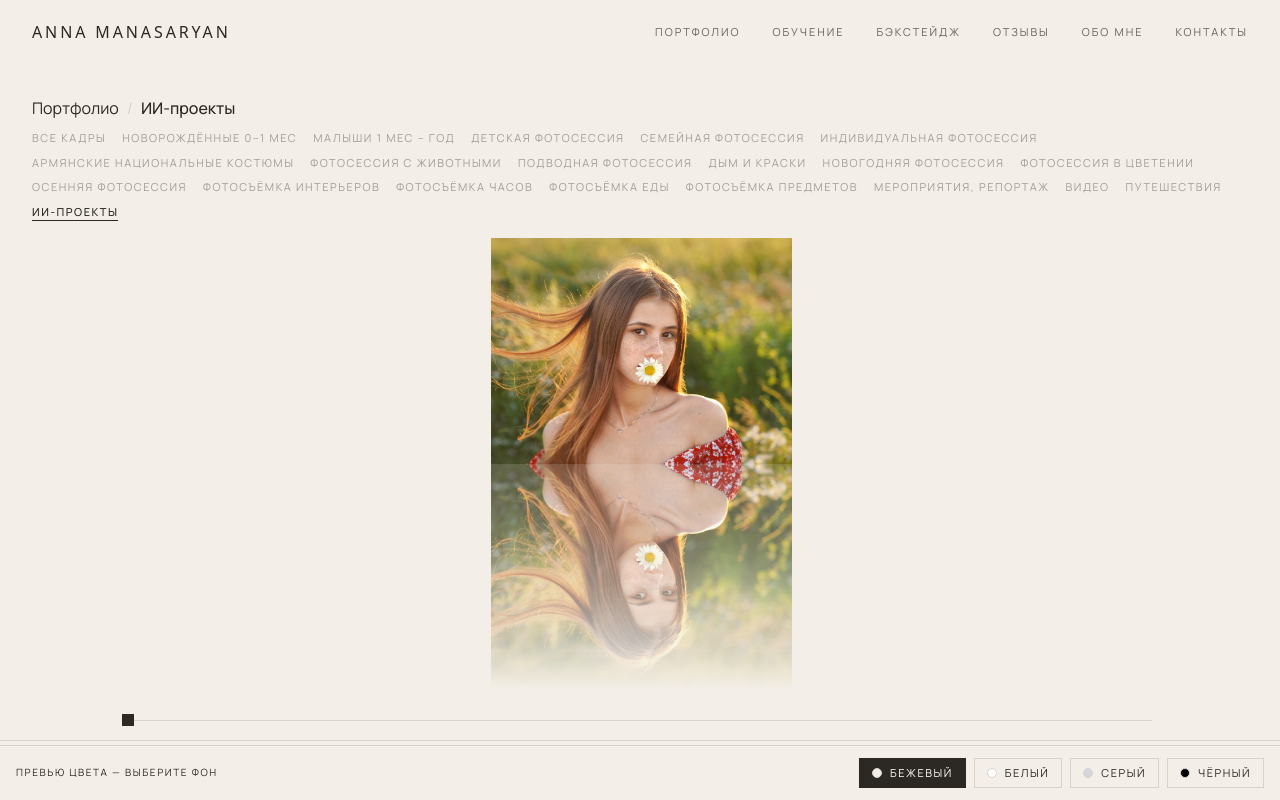
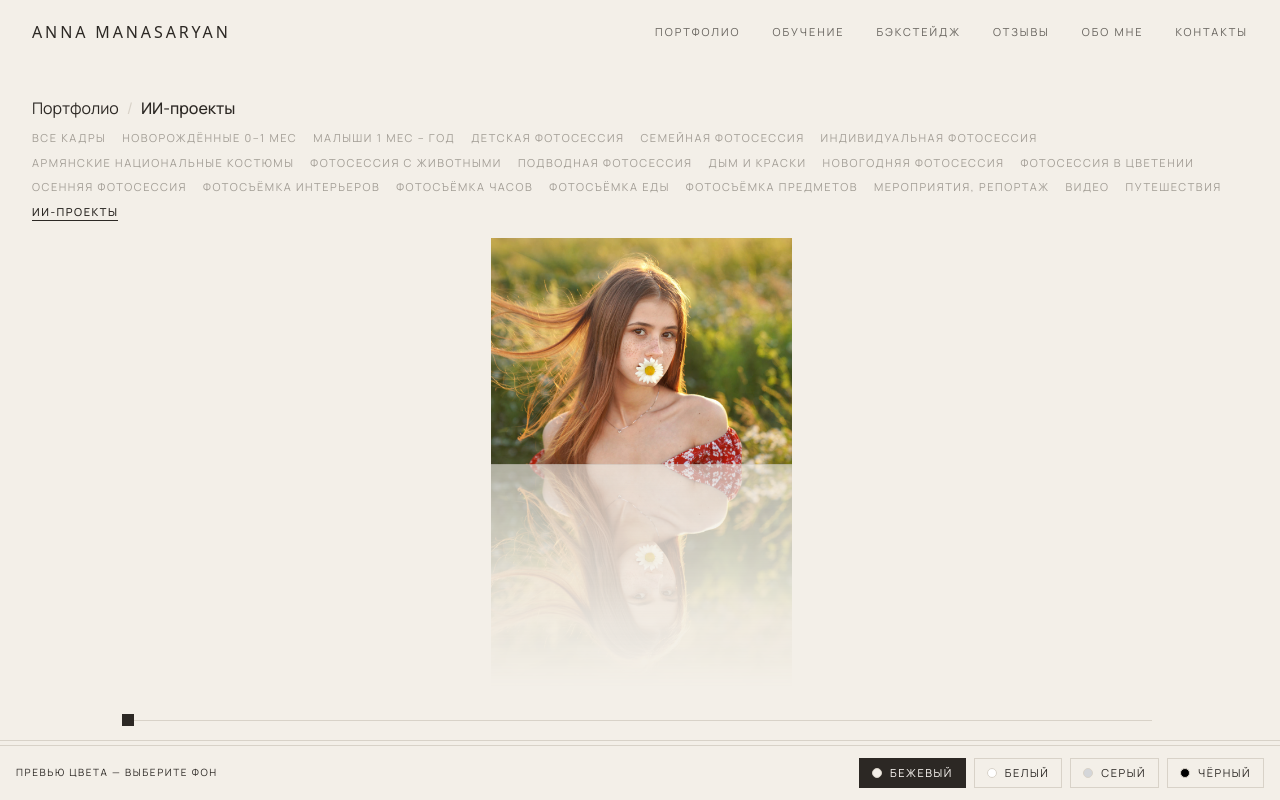
Before and after one commit to rednaxelavoroge/Anna_photo, a Next.js app: page /portfolio/ai in a window 1280 px wide. Shown: the top 800 px of the page. Built offline with nearby package versions, Linux system fonts and the light colour scheme; a web font is replaced by a local one.

Commit message:
Add spacing between first/last name on hero shutter, tune reflection to 0.42 opacity with soft saturation and border line matching Core theme

```diff
--- a/src/app/globals.css
+++ b/src/app/globals.css
@@ -340,6 +340,7 @@
     height: 100%;
     overflow: hidden;
     background: transparent;
+    box-shadow: 0 1px 0 color-mix(in srgb, var(--color-ink) 12%, transparent);
   }
 
   .image-flow-image {
@@ -358,21 +359,20 @@
     height: 100%;
     overflow: hidden;
     pointer-events: none;
-    opacity: 0.88;
+    opacity: 0.42;
+    filter: saturate(0.85);
     -webkit-mask-image: linear-gradient(
       to bottom,
-      rgba(0, 0, 0, 0.96) 0%,
-      rgba(0, 0, 0, 0.80) 30%,
-      rgba(0, 0, 0, 0.45) 70%,
-      rgba(0, 0, 0, 0.10) 95%,
+      rgba(0, 0, 0, 0.90) 0%,
+      rgba(0, 0, 0, 0.55) 30%,
+      rgba(0, 0, 0, 0.18) 70%,
       rgba(0, 0, 0, 0) 100%
     );
     mask-image: linear-gradient(
       to bottom,
-      rgba(0, 0, 0, 0.96) 0%,
-      rgba(0, 0, 0, 0.80) 30%,
-      rgba(0, 0, 0, 0.45) 70%,
-      rgba(0, 0, 0, 0.10) 95%,
+      rgba(0, 0, 0, 0.90) 0%,
+      rgba(0, 0, 0, 0.55) 30%,
+      rgba(0, 0, 0, 0.18) 70%,
       rgba(0, 0, 0, 0) 100%
     );
   }
--- a/src/components/SplitReveal.tsx
+++ b/src/components/SplitReveal.tsx
@@ -73,7 +73,7 @@ export function SplitReveal({ wordLeft, wordRight, children }: SplitRevealProps)
 
     const fit = () => {
       const pane = Math.min(leftPane.clientWidth, rightPane.clientWidth);
-      const avail = Math.max(28, pane - 16);
+      const avail = Math.max(28, pane - 40);
       const probe = 180;
       for (const word of [leftWord, rightWord]) {
         word.style.maxWidth = "none";
@@ -81,7 +81,7 @@ export function SplitReveal({ wordLeft, wordRight, children }: SplitRevealProps)
         word.style.fontSize = `${probe}px`;
       }
       const widest = Math.max(leftWord.offsetWidth, rightWord.offsetWidth, 1);
-      const next = `${Math.max(16, probe * (avail / widest) * 0.96)}px`;
+      const next = `${Math.max(16, probe * (avail / widest) * 0.94)}px`;
       leftWord.style.fontSize = next;
       rightWord.style.fontSize = next;
     };
@@ -121,7 +121,7 @@ export function SplitReveal({ wordLeft, wordRight, children }: SplitRevealProps)
           aria-hidden="true"
           onClick={handleOpenClick}
           style={{ x: leftX }}
-          className="cursor-pointer absolute inset-y-0 left-0 z-20 flex w-1/2 items-center justify-end overflow-hidden border-r border-line bg-paper pr-[0.08em] pl-[0.45rem] will-change-transform sm:pl-[clamp(0.45rem,1.6vw,1.1rem)]"
+          className="cursor-pointer absolute inset-y-0 left-0 z-20 flex w-1/2 items-center justify-end overflow-hidden border-r border-line bg-paper pr-4 pl-3 will-change-transform sm:pr-8 md:pr-10"
         >
           <motion.span
             style={{ scale: openScale, opacity: wordOpacity }}
@@ -138,7 +138,7 @@ export function SplitReveal({ wordLeft, wordRight, children }: SplitRevealProps)
           aria-hidden="true"
           onClick={handleOpenClick}
           style={{ x: rightX }}
-          className="cursor-pointer absolute inset-y-0 right-0 z-20 flex w-1/2 items-center justify-start overflow-hidden bg-paper pl-[0.08em] pr-[0.45rem] will-change-transform sm:pr-[clamp(0.45rem,1.6vw,1.1rem)]"
+          className="cursor-pointer absolute inset-y-0 right-0 z-20 flex w-1/2 items-center justify-start overflow-hidden bg-paper pl-4 pr-3 will-change-transform sm:pl-8 md:pl-10"
         >
           <motion.span
             style={{ scale: openScale, opacity: wordOpacity }}
```
